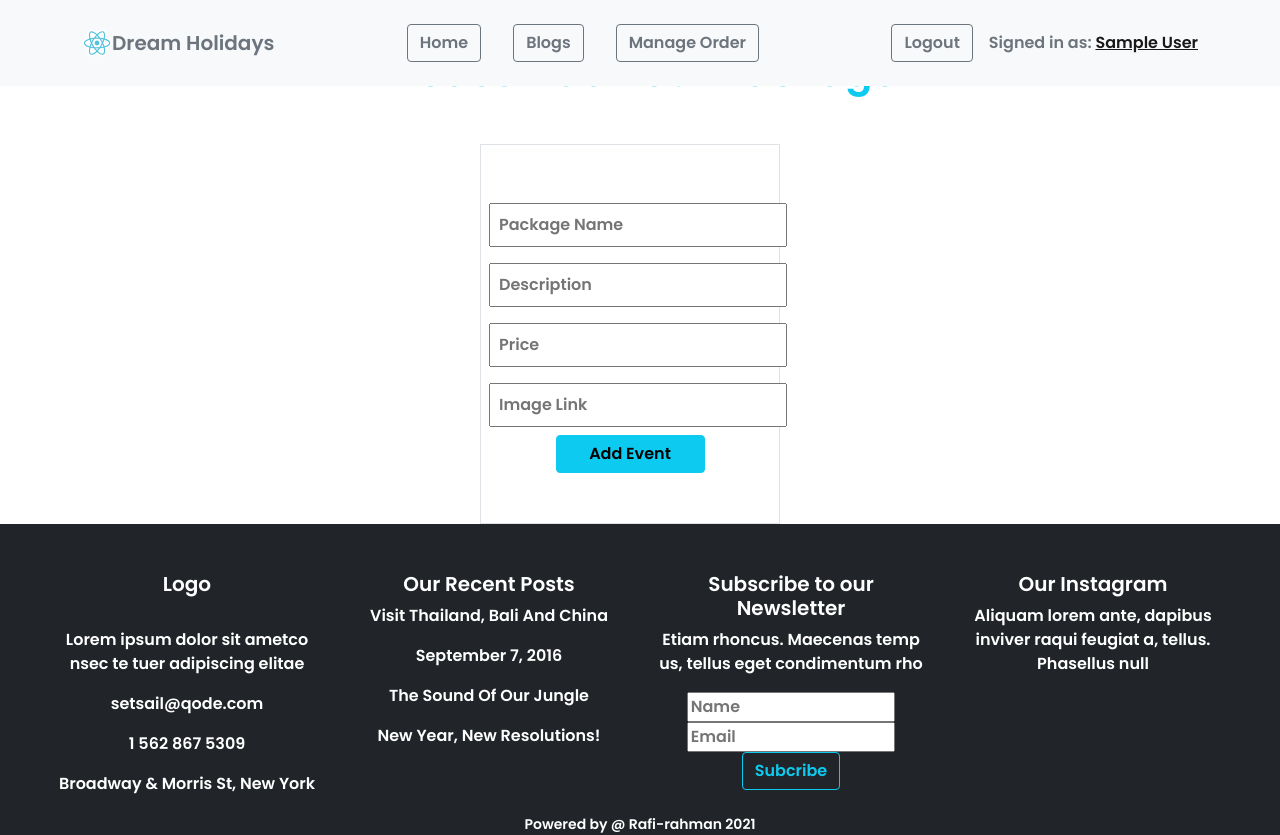
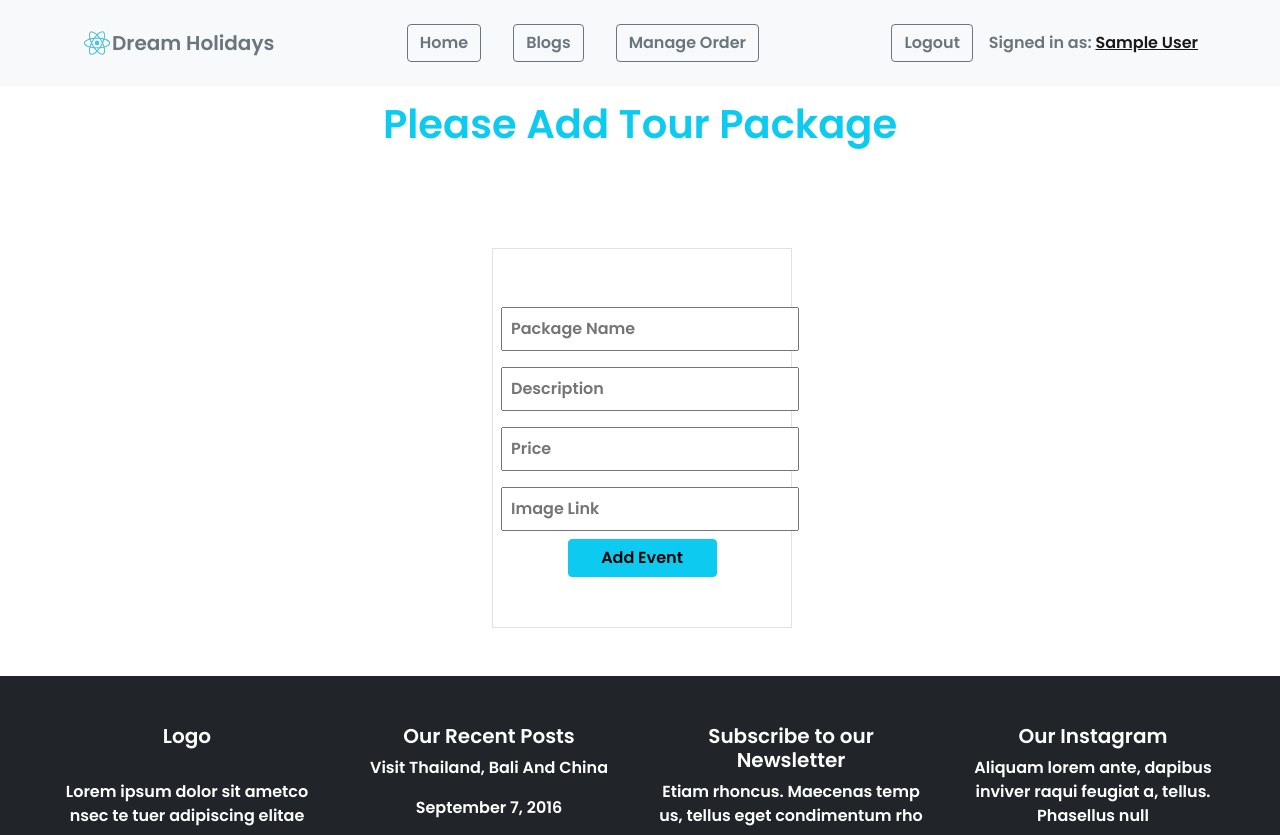
Before and after one commit to rafirahman123/Tourism-website-MERN-client, a React (Create React App) app: page /addPackage in a window 1280 px wide. Shown: the top 835 px of the page. Built offline with nearby package versions, Linux system fonts and the light colour scheme; no server answers; sample sign-in values are in the browser's storage.

Commit message:
local host link change with heroku

```diff
--- a/src/components/AddPackage/AddPackage.css
+++ b/src/components/AddPackage/AddPackage.css
@@ -5,6 +5,6 @@
 .package-title{
     margin-top: 100px;
 }
-.package-form{
-
+.package-title{
+    margin: 100px;
 }
--- a/src/components/AddPackage/AddPackage.js
+++ b/src/components/AddPackage/AddPackage.js
@@ -10,7 +10,7 @@ const AddPackage = () => {
 
     const onSubmit = data => {
         data.email = user?.email;
-        fetch('http://localhost:5000/addPackage', {
+        fetch('https://boiling-eyrie-00422.herokuapp.com/addPackage', {
             method: 'POST',
             headers: { 'content-type': 'application/json' },
             body: JSON.stringify(data),
@@ -22,9 +22,9 @@ const AddPackage = () => {
 
 
     return (
-        <div>
-            <h1 className="mt-5 text-center text-info">Please Add Tour Package</h1>
-            <div className="login-box w-25 m-auto mt-5">
+        <div className="m-5">
+            <h1 className="text-center text-info package-title">Please Add Tour Package</h1>
+            <div className="login-box w-25 m-auto m-5">
                 <div className="package-box border border d-flex justify-content-center align-items-center">
                     <div className="login-form">
                         <form onSubmit={handleSubmit(onSubmit)}>
```
